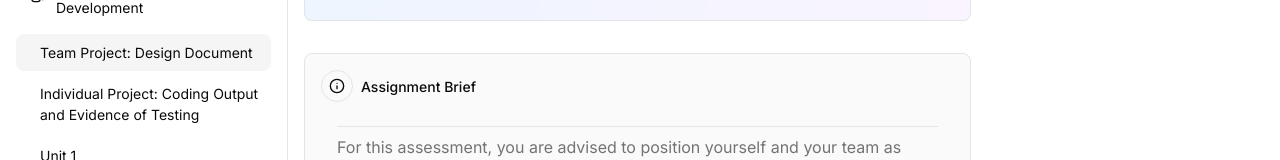
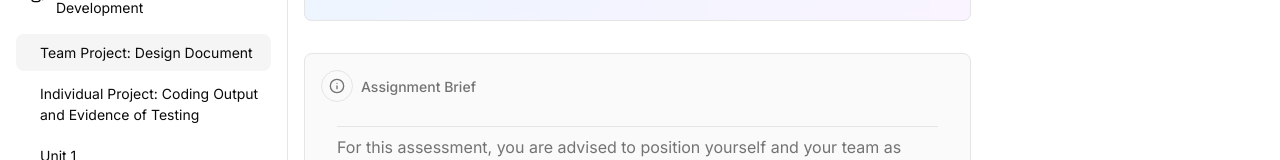
Before and after one commit to ImraanMeyer/e-portfolio, a Next.js app: page /secure-software-development/assignment-1 in a window 1280 px wide. Shown: the part 182-342 px from the top of the page. Built offline with nearby package versions, Linux system fonts and the light colour scheme.

Commit message:
ensure consistent font colour

```diff
--- a/app/secure-software-development/assignment-1/page.tsx
+++ b/app/secure-software-development/assignment-1/page.tsx
@@ -59,7 +59,8 @@ export default function UnitPage() {
 
         <div className="space-y-4 w-5/6" id="system-design">
           <div className="flex flex-col gap-4">
-            <Callout title="Assignment Brief">
+            <Callout title="Assignment Brief"
+              className="text-muted-foreground ">
               <p className="mb-2">
                 For this assessment, you are advised to position yourself and
                 your team as software system designers that will ultimately
```
